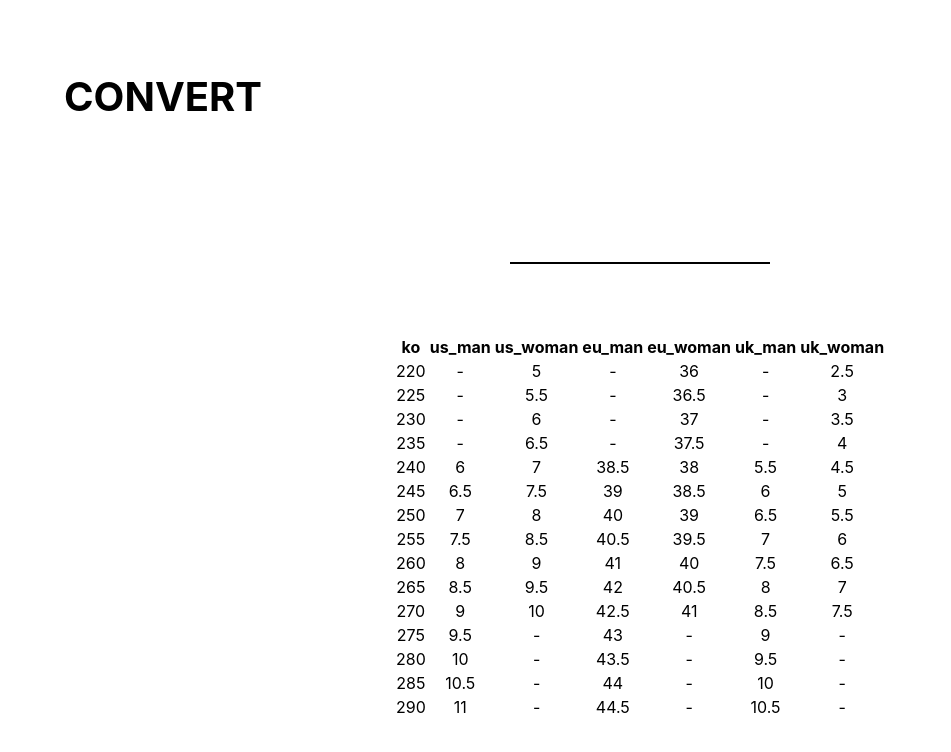
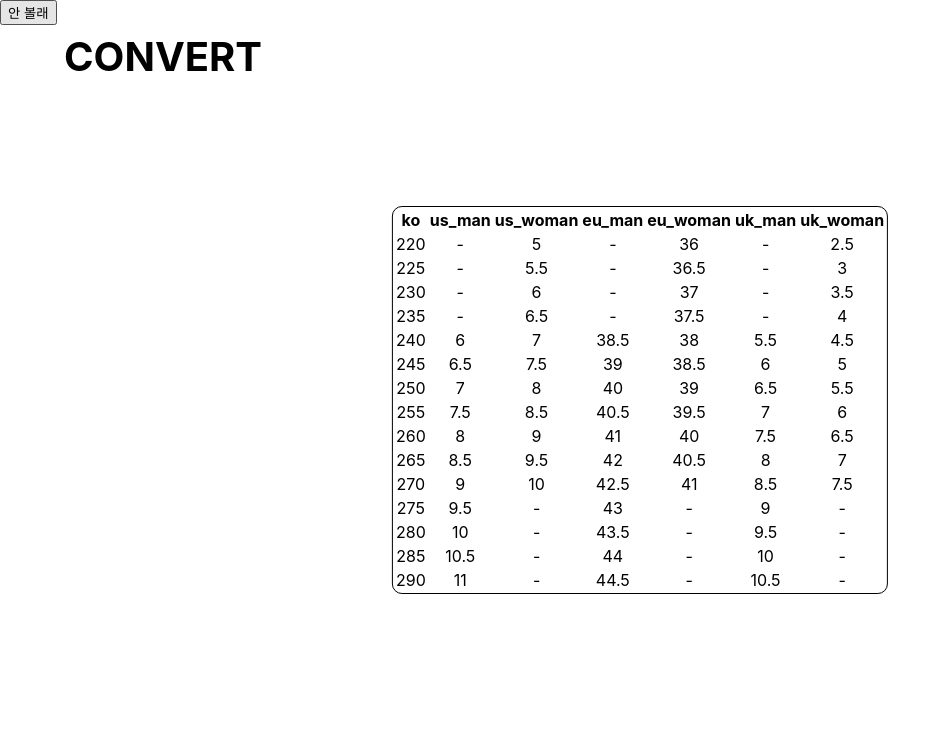
Before and after one commit to gomsang/Convert, a React (Create React App) app: page / in a window 1280 px wide. Shown: the top 752 px of the page, without its empty margins (0-951 px from the left). Built offline with nearby package versions, Linux system fonts and the light colour scheme.

Commit message:
style fix

```diff
--- a/src/components/Header.css
+++ b/src/components/Header.css
@@ -1,11 +1,14 @@
 .header {
-    width: 100%;
-    display: flex;
+    display: inline-block;
+    position: absolute;
     align-items: center;
+    left: 64px;
+    top: 32px;
+
 }
 
 .title {
-    padding: 32px 64px;
+    margin: 0;
     font-size: 2.5rem;
     font-weight: bold;
 }
--- a/src/components/QueryResultListItem.css
+++ b/src/components/QueryResultListItem.css
@@ -1,6 +1,7 @@
 #queryResultListItem {
     width: 420px;
     border: black solid 3px;
+    border-radius: 5px;
     padding: 12px;
 }
 
--- a/src/components/SizeTable.css
+++ b/src/components/SizeTable.css
@@ -1,6 +1,18 @@
 #contents {
-    padding-top: 64px;
-    display: flex;
+    position: absolute;
+    left: 50%;
+    top: 50%;
+    transform: translate(-50%, -50%);
+    /*가운데 위치하도록*/
+
+    background-color: white;
+    border-radius: 10px;
+    border: 1px solid black;
+    /*테이블 표시(사라졌다가 생겼다가 할 수 있도록 함)*/
+
     justify-content: center;
     text-align: center;
+
+
+
 }
--- a/src/components/SizeTable.js
+++ b/src/components/SizeTable.js
@@ -2,28 +2,22 @@ import "./SizeTable.css"
 import kinds from "../datas/kind_shoes.json";
 
 function SizeTable() {
-
     return <div id={"contents"}>
         <table>
             <thead>
             <tr>
                 {
-                    Object.keys(kinds.data).map(kind => {
-                        return <th>{kind}</th>
-                    })
+                    Object.keys(kinds.data).map((kind, idx) => <th key={idx}>{kind}</th>)
                 }
             </tr>
             </thead>
             <tbody>
-            {[...Array(kinds.ranks).keys()].map(key => {
-                    return <tr>
-                        {
-                            Object.keys(kinds.data).map(kind => {
-                                return <td>{kinds.data[kind].data[key].name}</td>
-                            })
-                        }
-                    </tr>
-                }
+            {[...Array(kinds.ranks).keys()].map((key,idx) =>
+                <tr key={idx}>
+                    {
+                        Object.keys(kinds.data).map((kind, i) => <td key={i}>{kinds.data[kind].data[key].name}</td>)
+                    }
+                </tr>
             )}
             </tbody>
         </table>
--- a/src/components/TargetInput.css
+++ b/src/components/TargetInput.css
@@ -1,12 +1,21 @@
 #centerLayout {
-    height: 100%;
-    display: flex;
-    justify-content: center;
-    align-items: center;
+    position: absolute;
+    left: 50%;
+    top:20%;
+    transform: translate(-50%,0);
+    text-align: center;
 }
 
 #queryList {
     list-style: none;
+    max-height: 300px;
+    overflow-y: scroll;
+    overflow-x: hidden;
+}
+
+#queryList ol {
+    padding: 0;
+    text-align: left;
 }
 
 input {
--- a/src/components/TargetInput.js
+++ b/src/components/TargetInput.js
@@ -1,6 +1,5 @@
 import "./TargetInput.css";
 import {queryKindByName} from "../utils/Size"
-
 import React, {useState} from "react";
 import QueryResultListItem from "./QueryResultListItem";
 
@@ -12,7 +11,6 @@ function TargetInput() {
     })
 
     return (
-        <div>
         <div id={"centerLayout"}>
             <input type="text" id="name" name="name" required
                    onChange={(event) => {
@@ -22,14 +20,10 @@ function TargetInput() {
                        setQueryResult(queryResult)
                    }}
                    minLength="4" maxLength="8" size="10"/>
-            </div>
-            <div id={"centerLayout"}>
+
             <li id={"queryList"}>
-                    {queryResult.map(result => {
-                        return <ol><QueryResultListItem result={result}/></ol>
-                    })}
+                {queryResult.map((result, idx) => <ol key={idx}><QueryResultListItem result={result}/></ol>)}
             </li>
-            </div>
         </div>
     )
 }
--- a/src/datas/kind_clothes.json
+++ b/src/datas/kind_clothes.json
@@ -1,6 +1,6 @@
 {
   "name": "clothes",
-  "rank": 6,
+  "ranks": 6,
   "data": {
     "ko": {
       "name": "Korea Size",
--- a/src/datas/kind_clothes_women.json
+++ b/src/datas/kind_clothes_women.json
@@ -1,6 +1,6 @@
 {
   "name": "clothes_women",
-  "rank": 6,
+  "ranks": 6,
   "data": {
     "ko": {
       "name": "Korea Size",
--- a/src/pages/ConvertPage.js
+++ b/src/pages/ConvertPage.js
@@ -1,11 +1,30 @@
 import TargetInput from "../components/TargetInput";
 import SizeTable from "../components/SizeTable";
+import {useEffect, useState} from "react";
 
 function ConvertPage() {
+    const [showTable, setShowTable] = useState(false);
+    // 테이블을 보여줄지 말지 정하는 state
+
+    useEffect(() => {})
+
+    const findTable = () => {
+        const a = window.document.getElementById("contents");
+        setShowTable(!showTable)
+        if (!showTable){
+            a.style.display = "none";
+        }else{
+            a.style.display = "Table";
+        }
+    } //테이블을 보여줄지 말지 작동하는 함수
 
     return <div>
-        <TargetInput></TargetInput>
-        <SizeTable></SizeTable>
+        <TargetInput/>
+        <SizeTable/>
+        <button onClick={() => {
+            findTable()
+        }}>{showTable?"볼래":"안 볼래"}
+        </button>
     </div>
 }
 
--- a/src/pages/MainPage.js
+++ b/src/pages/MainPage.js
@@ -1,6 +1,6 @@
 import Header from "../components/Header";
 import ConvertPage from "./ConvertPage";
-import "../pages/MainPage.css"
+import "../pages/MainPage.css";
 
 function MainPage() {
     return (<div className={"main"}>
--- /dev/null
+++ b/src/utils/find(Jeonhui).js
@@ -0,0 +1,4 @@
+import "../datas/kind_shoes.json";
+import "../datas/kind_clothes.json";
+import "../datas/kind_clothes_women.json";
+import "../datas/kind_bed.json";
```
Lines whose indentation alone changed are shown as unchanged.
